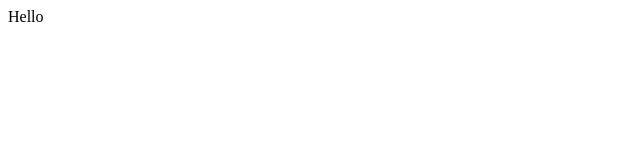
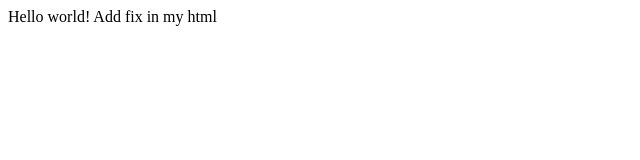
Before and after one commit to slastonm/start-1805, a plain HTML site: page index.html in a window 1280 px wide. Shown: the whole page, without its empty margins (0-640 px from the left). Drawn offline with Linux system fonts and the light colour scheme.

Commit message:
Next commit

```diff
--- a/index.html
+++ b/index.html
@@ -7,6 +7,7 @@
     <title>Document</title>
 </head>
 <body>
-    Hello
+    Hello world!
+    Add fix in my html
 </body>
 </html>
```
